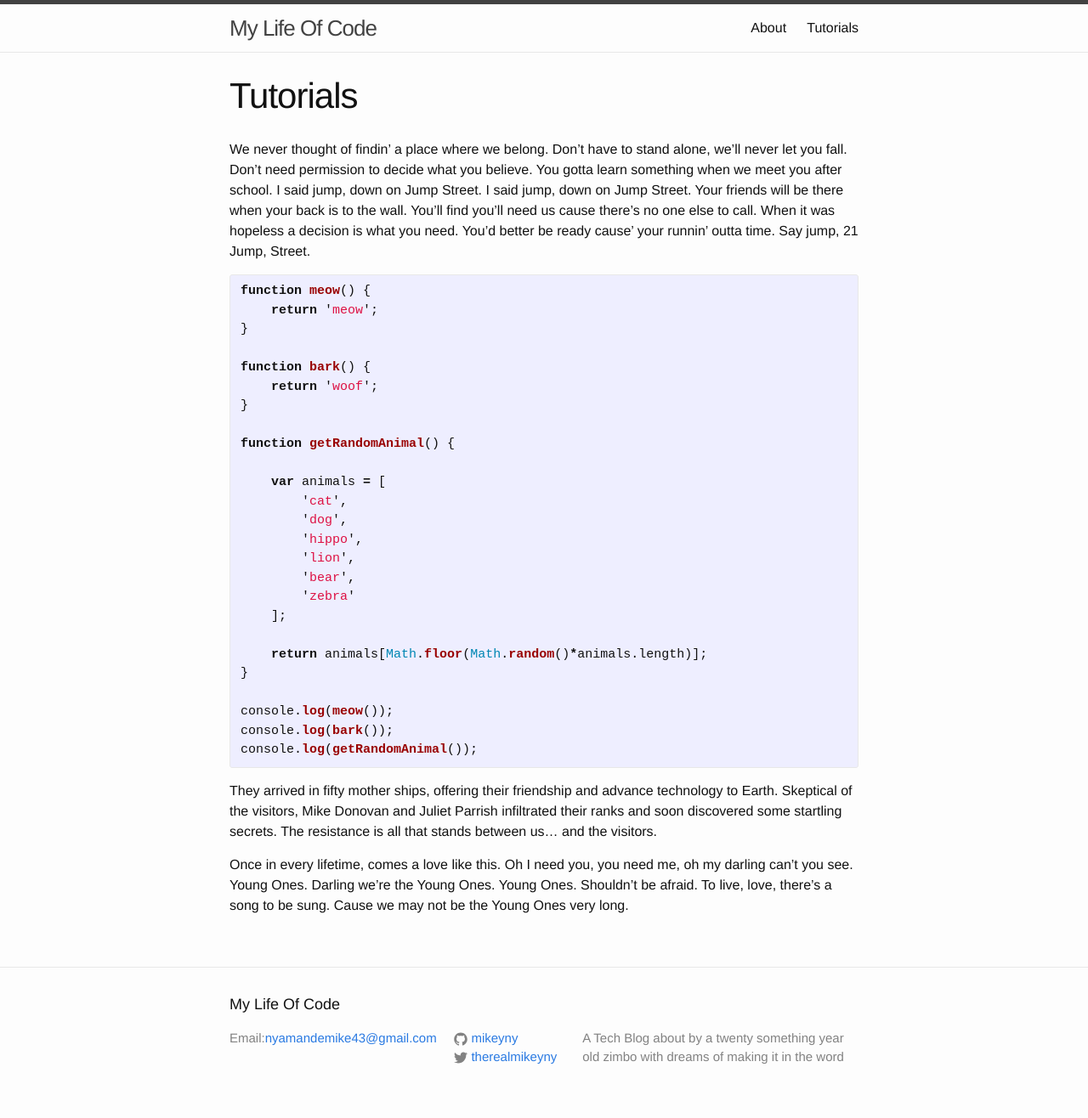
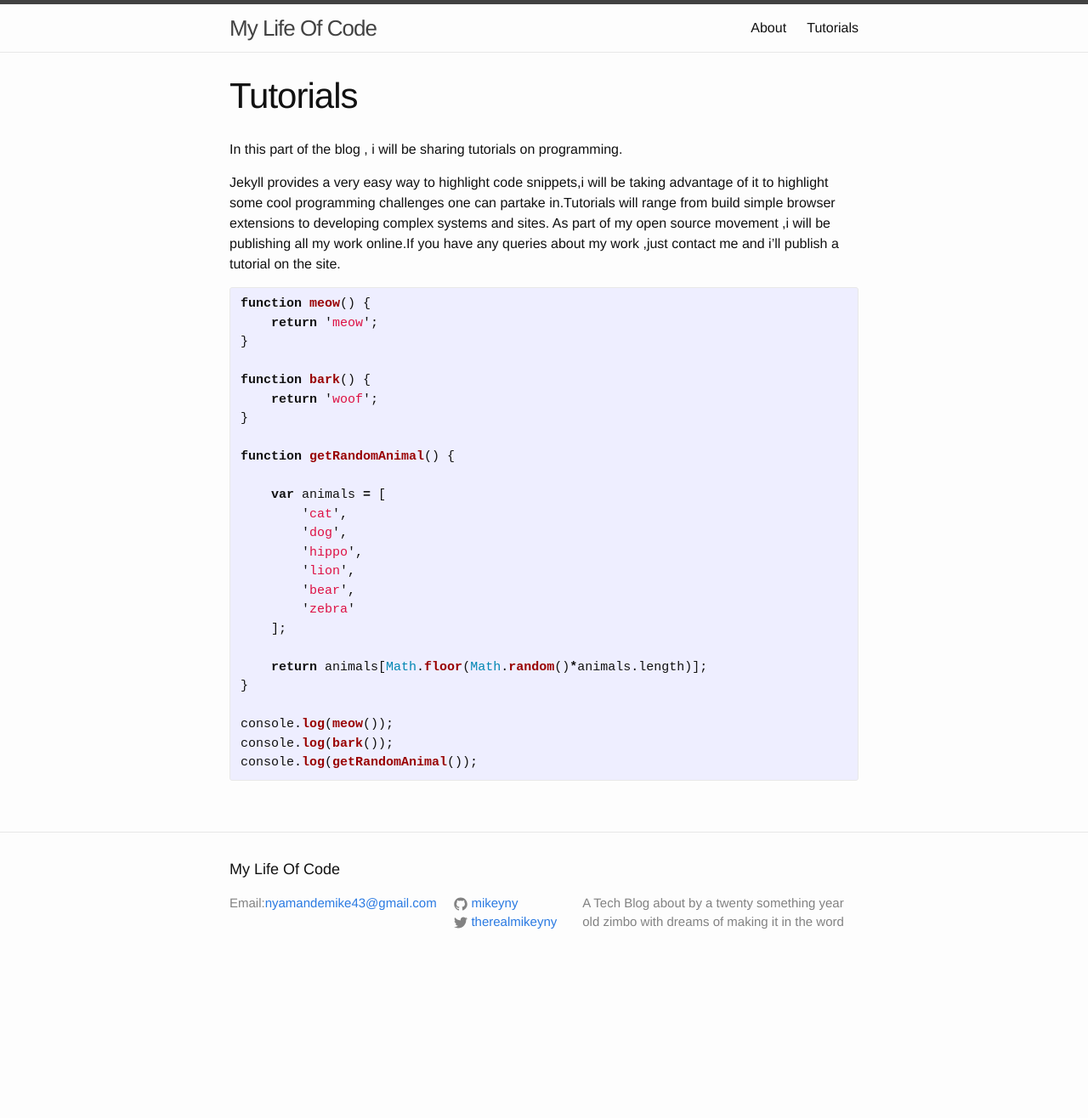
Before and after one commit to mikeyny/blog, a Jekyll site: the page built from _pages/tutorials.md, in a window 1280 px wide. Shown: the whole page at 85% size. Built offline with Jekyll 4.4.1, drawn with Linux system fonts in a browser that asks for light colours; after the commit the page ends 1157 px from its top, so only the background shows below that.

Commit message:
Update tutorials.md

```diff
--- a/_pages/tutorials.md
+++ b/_pages/tutorials.md
@@ -4,7 +4,10 @@ title: Tutorials
 permalink: /tutorials/
 ---
 
- We never thought of findin' a place where we belong. Don't have to stand alone, we'll never let you fall. Don't need permission to decide what you believe. You gotta learn something when we meet you after school. I said jump, down on Jump Street. I said jump, down on Jump Street. Your friends will be there when your back is to the wall. You'll find you'll need us cause there's no one else to call. When it was hopeless a decision is what you need. You'd better be ready cause' your runnin' outta time. Say jump, 21 Jump, Street.
+In this part of the blog , i will be sharing tutorials on programming.
+
+Jekyll provides a very easy way to highlight code snippets,i will be taking advantage of it to highlight some cool
+programming challenges one can partake in.Tutorials will range from build simple browser extensions to developing complex systems and sites. As part of my open source movement ,i will be publishing all my work online.If you have any queries about my work ,just contact me and i'll publish a tutorial on the site.
 
 {% highlight javascript %}
 function meow() {
@@ -33,7 +36,3 @@ console.log(meow());
 console.log(bark());
 console.log(getRandomAnimal());
 {% endhighlight %}
-
-They arrived in fifty mother ships, offering their friendship and advance technology to Earth. Skeptical of the visitors, Mike Donovan and Juliet Parrish infiltrated their ranks and soon discovered some startling secrets. The resistance is all that stands between us... and the visitors.
-
-Once in every lifetime, comes a love like this. Oh I need you, you need me, oh my darling can't you see. Young Ones. Darling we're the Young Ones. Young Ones. Shouldn't be afraid. To live, love, there's a song to be sung. Cause we may not be the Young Ones very long.
```
